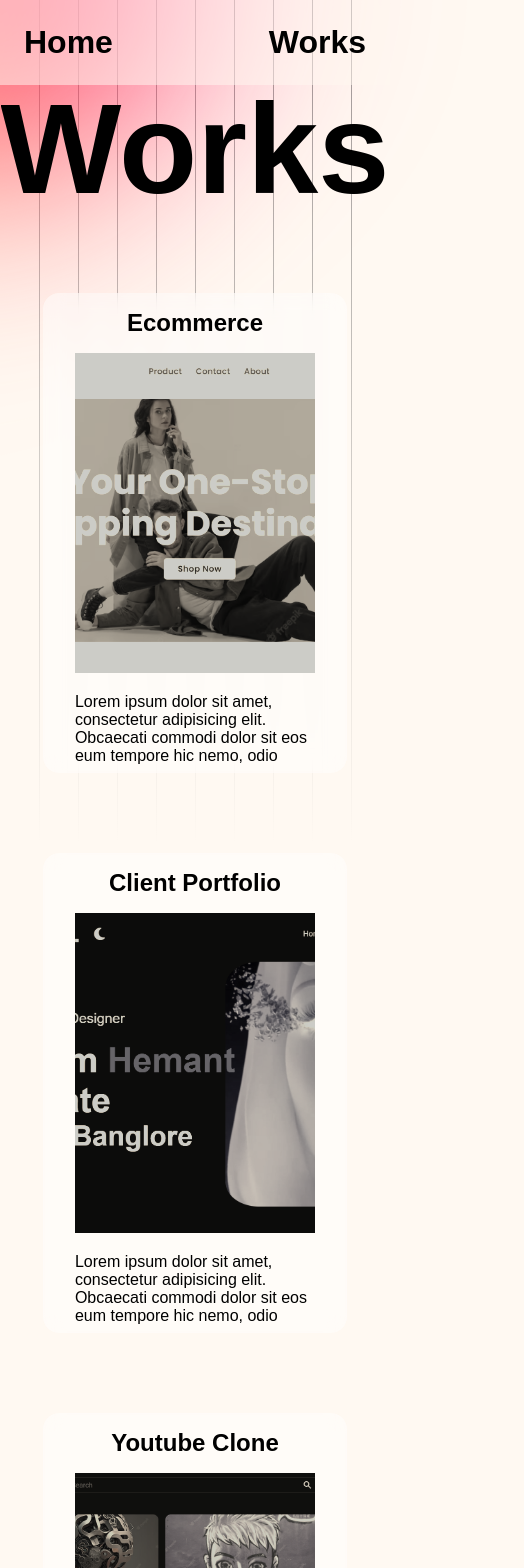
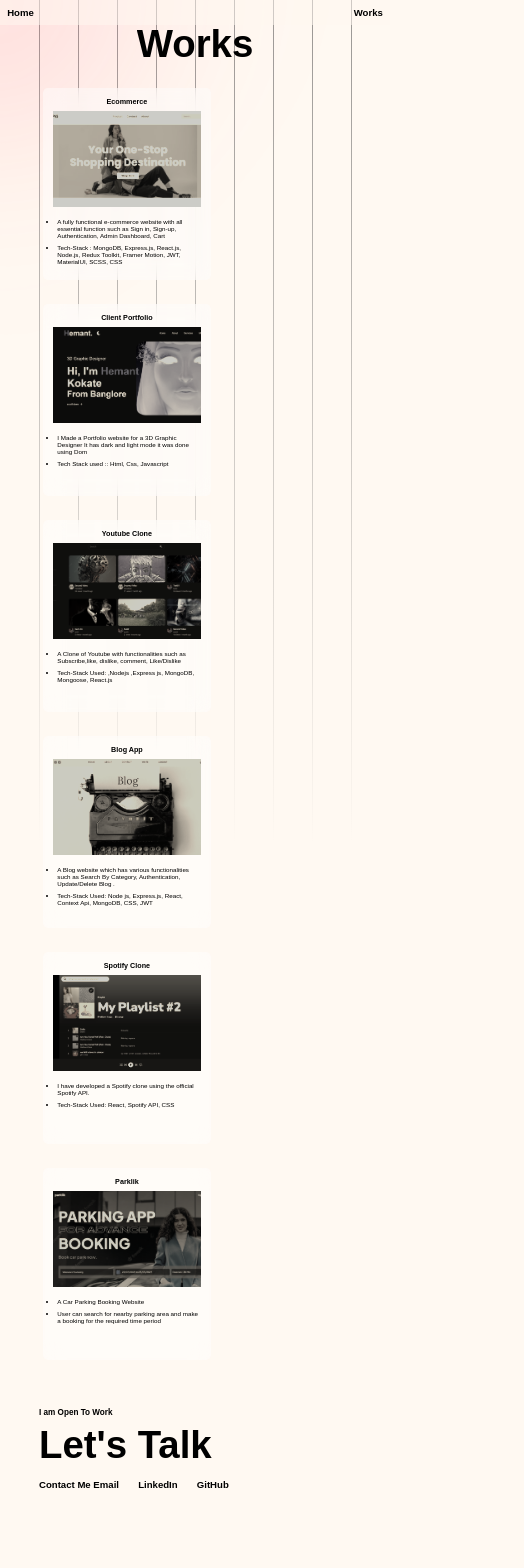
Before and after one commit to VinayKokate22/Portfolio, a React (Create React App) app: page /Works in a window 390 px wide. Shown: the top 1568 px of the page, 524 px wide, since content can reach past the window. Built offline with nearby package versions, Linux system fonts and the light colour scheme; a web font is replaced by a local one; what react-locomotive-scroll would draw is missing.

Commit message:
media query

```diff
--- a/src/components/style.css
+++ b/src/components/style.css
@@ -75,13 +75,13 @@
   width: fit-content;
   display: flex;
   align-items: center;
-  border: 0.15rem solid transparent;
+  border: 0.15rem solid black;
   border-radius: 1rem;
   padding: 0.2rem 4rem;
-  transition: 0.3s ease-in;
 }
 .aboutcomponent .aboutsection .abouttitle:hover {
-  border: 0.15rem solid black;
+  background-color: rgb(25, 25, 25);
+  color: white;
 }
 .aboutcomponent .aboutsection .abouttitle h2 {
   font-size: 3rem;
@@ -310,4 +310,11 @@
 
 .link:hover .icon:nth-child(2) {
   transform: translate(0px);
+}
+
+@media screen and (max-width: 580px) {
+  html {
+    overflow-x: hidden;
+    font-size: 30%;
+  }
 }/*# sourceMappingURL=style.css.map */
--- a/src/components/style.scss
+++ b/src/components/style.scss
@@ -81,12 +81,13 @@
       width: fit-content;
       display: flex;
       align-items: center;
-      border: 0.15rem solid transparent;
+      border: 0.15rem solid black;
       border-radius: 1rem;
       padding: 0.2rem 4rem;
-      transition: 0.3s ease-in;
+      // transition: 0.3s ease-in;
       &:hover {
-        border: 0.15rem solid black;
+        background-color: rgb(25, 25, 25);
+        color: white;
       }
       // &::after {
       //   content: "";
@@ -362,3 +363,9 @@
 .link:hover .icon:nth-child(2) {
   transform: translate(0px);
 }
+@media screen and (max-width: 580px) {
+  html {
+    overflow-x: hidden;
+    font-size: 30%;
+  }
+}
--- a/src/pages/Works/Works.js
+++ b/src/pages/Works/Works.js
@@ -10,8 +10,10 @@ import img3 from "../../image/21.png";
 import img4 from "../../image/41.png";
 import img5 from "../../image/51.png";
 import img6 from "../../image/61.png";
+import { useNavigate } from "react-router-dom";
 const Works = () => {
   const containerRef = useRef(null);
+  const navigate = useNavigate();
   return (
     <LocomotiveScrollProvider
       options={{
@@ -49,10 +51,17 @@ const Works = () => {
                   <img src={img1} alt="" />
                 </div>
                 <div>
-                  <p>
-                    Lorem ipsum dolor sit amet, consectetur adipisicing elit.
-                    Obcaecati commodi dolor sit eos eum tempore hic nemo, odio
-                  </p>
+                  <ul>
+                    <li>
+                      A fully functional e-commerce website with all essential
+                      function such as Sign in, Sign-up, Authentication, Admin
+                      Dashboard, Cart
+                    </li>
+                    <li>
+                      Tech-Stack : MongoDB, Express.js, React.js, Node.js, Redux
+                      Toolkit, Framer Motion, JWT, MaterialUI, SCSS, CSS
+                    </li>
+                  </ul>
                 </div>
               </div>
             </div>
@@ -65,10 +74,14 @@ const Works = () => {
                   <img src={img2} alt="" />
                 </div>
                 <div>
-                  <p>
-                    Lorem ipsum dolor sit amet, consectetur adipisicing elit.
-                    Obcaecati commodi dolor sit eos eum tempore hic nemo, odio
-                  </p>
+                  <ul>
+                    <li>
+                      I Made a Portfolio website for a 3D Graphic Designer It
+                      has dark and light mode it was done using Dom
+                    </li>
+                    <li>Tech Stack used :: Html, Css, Javascript</li>
+                    <b></b>
+                  </ul>
                 </div>
               </div>
             </div>
@@ -81,10 +94,16 @@ const Works = () => {
                   <img src={img3} alt="" />
                 </div>
                 <div>
-                  <p>
-                    Lorem ipsum dolor sit amet, consectetur adipisicing elit.
-                    Obcaecati commodi dolor sit eos eum tempore hic nemo, odio
-                  </p>
+                  <ul>
+                    <li>
+                      A Clone of Youtube with functionalities such as
+                      Subscribe,like, dislike, comment, Like/Dislike
+                    </li>
+                    <li>
+                      Tech-Stack Used: ,Nodejs ,Express js, MongoDB, Mongoose,
+                      React.js
+                    </li>
+                  </ul>
                 </div>
               </div>
             </div>
@@ -97,10 +116,17 @@ const Works = () => {
                   <img src={img4} alt="" />
                 </div>
                 <div>
-                  <p>
-                    Lorem ipsum dolor sit amet, consectetur adipisicing elit.
-                    Obcaecati commodi dolor sit eos eum tempore hic nemo, odio
-                  </p>
+                  <ul>
+                    <li>
+                      {" "}
+                      A Blog website which has various functionalities such as
+                      Search By Category, Authentication, Update/Delete Blog .
+                    </li>
+                    <li>
+                      Tech-Stack Used: Node js, Express.js, React, Context Api,
+                      MongoDB, CSS, JWT
+                    </li>
+                  </ul>
                 </div>
               </div>
             </div>
@@ -113,10 +139,13 @@ const Works = () => {
                   <img src={img5} alt="" />
                 </div>
                 <div>
-                  <p>
-                    Lorem ipsum dolor sit amet, consectetur adipisicing elit.
-                    Obcaecati commodi dolor sit eos eum tempore hic nemo, odio
-                  </p>
+                  <ul>
+                    <li>
+                      I have developed a Spotify clone using the official
+                      Spotify API.
+                    </li>
+                    <li>Tech-Stack Used: React, Spotify API, CSS</li>
+                  </ul>
                 </div>
               </div>
             </div>
@@ -129,10 +158,13 @@ const Works = () => {
                   <img src={img6} alt="" />
                 </div>
                 <div>
-                  <p>
-                    Lorem ipsum dolor sit amet, consectetur adipisicing elit.
-                    Obcaecati commodi dolor sit eos eum tempore hic nemo, odio
-                  </p>
+                  <ul>
+                    <li>A Car Parking Booking Website</li>
+                    <li>
+                      User can search for nearby parking area and make a booking
+                      for the required time period
+                    </li>
+                  </ul>
                 </div>
               </div>
             </div>
--- a/src/pages/Works/work.css
+++ b/src/pages/Works/work.css
@@ -15,7 +15,7 @@
 .workpage .allworksection .singlework {
   padding: 1rem 2rem;
   width: 35rem;
-  height: 30rem;
+  height: 40rem;
   border-radius: 1rem;
   background-color: rgba(255, 255, 255, 0.445);
   -webkit-backdrop-filter: blur(10px);
@@ -24,9 +24,15 @@
 .workpage .allworksection .singlework .singleworktitle {
   text-align: center;
   margin-bottom: 1rem;
+  margin-top: 1rem;
 }
 .workpage .allworksection .singlework .singleworkmoreinfo {
   width: 100%;
+}
+.workpage .allworksection .singlework .singleworkmoreinfo li {
+  font-size: 1.3rem;
+  margin-bottom: 1rem;
+  margin-left: 1rem;
 }
 .workpage .allworksection .singlework .singleworkmoreinfo .singleworkimage {
   width: 100%;
@@ -41,6 +47,7 @@
   filter: sepia(70%) brightness(0.8) grayscale(0.5);
   -webkit-filter: sepia(70%) brightness(0.8) grayscale(0.5);
   transition: 0.3s ease-in-out;
+  margin-bottom: 1rem;
 }
 .workpage .allworksection .singlework .singleworkmoreinfo .singleworkimage img:hover {
   filter: sepia(0%);
--- a/src/pages/Works/work.scss
+++ b/src/pages/Works/work.scss
@@ -16,17 +16,24 @@
     .singlework {
       padding: 1rem 2rem;
       width: 35rem;
-      height: 30rem;
+      height: 40rem;
       border-radius: 1rem;
       background-color: rgba(255, 255, 255, 0.445);
+      // background-color: rgba(255, 228, 249, 0.445);
       backdrop-filter: blur(10px);
 
       .singleworktitle {
         text-align: center;
         margin-bottom: 1rem;
+        margin-top: 1rem;
       }
       .singleworkmoreinfo {
         width: 100%;
+        li {
+          font-size: 1.3rem;
+          margin-bottom: 1rem;
+          margin-left: 1rem;
+        }
         .singleworkimage {
           width: 100%;
           overflow: hidden;
@@ -40,6 +47,7 @@
             // filter: grayscale(0.9);
             -webkit-transition: 0.3s ease-in-out;
             transition: 0.3s ease-in-out;
+            margin-bottom: 1rem;
 
             &:hover {
               filter: sepia(0%);
```
Also changed, not shown: 2 other files (tests, documents, lock files or other folders).
